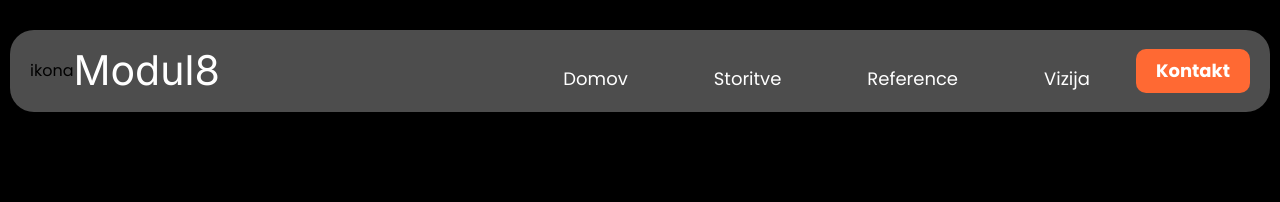
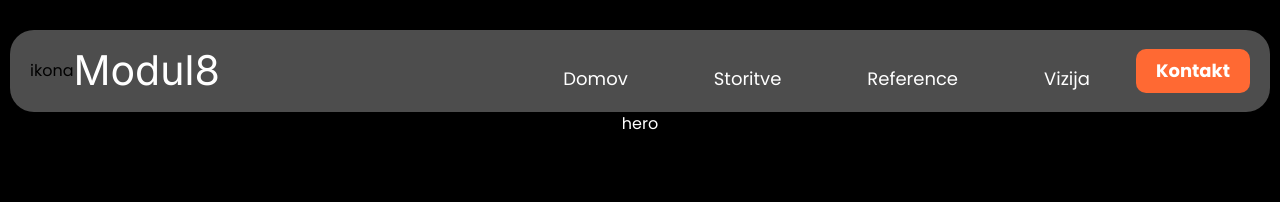
Before and after one commit to Tjasa-Portfolio/Modul8, a Vue app: page / in a window 1280 px wide. Shown: the top 202 px of the page. Built offline with nearby package versions, Linux system fonts and the light colour scheme.

Commit message:
#6 added hero component

```diff
--- a/src/App.vue
+++ b/src/App.vue
@@ -1,5 +1,6 @@
 <script setup lang="ts">
 import Navigation from './components/navigation/NavigationComponent.vue'
+import Hero from './components/hero/HeroComponent.vue'
 </script>
 
 <template>
@@ -7,6 +8,7 @@ import Navigation from './components/navigation/NavigationComponent.vue'
     class="flex flex-col justify-start items-center py-[30px] px-2.5 bg-black-main w-full h-screen font-display"
   >
     <Navigation />
+    <Hero />
   </section>
 </template>
 
--- /dev/null
+++ b/src/components/hero/HeroComponent.vue
@@ -0,0 +1,4 @@
+<script setup lang="ts"></script>
+<template>
+  <section class="text-white-main"><p>hero</p></section>
+</template>
```
